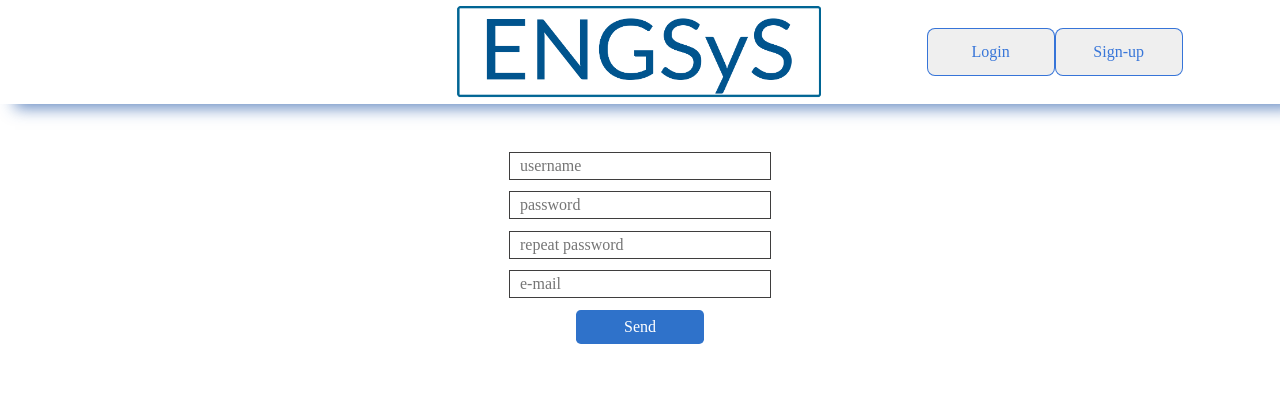
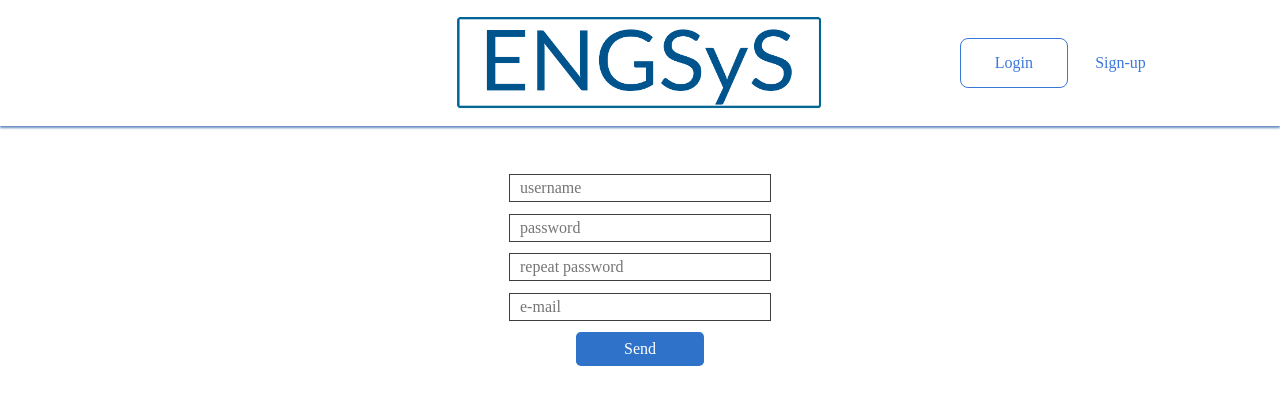
Before and after one commit to execion/sentence-front-end, a React (Create React App) app: page /signup in a window 1280 px wide. Shown: the top 404 px of the page. Built offline with nearby package versions, Linux system fonts and the light colour scheme.

Commit message:
adding styled-components

```diff
--- a/package.json
+++ b/package.json
@@ -15,6 +15,7 @@
     "redux": "^4.0.5",
     "redux-thunk": "^2.3.0",
     "shufflr": "^2.0.10",
+    "styled-components": "^5.2.1",
     "uuid": "^8.3.1",
     "web-vitals": "^0.2.4"
   },
--- a/src/header/Header.jsx
+++ b/src/header/Header.jsx
@@ -1,23 +1,51 @@
 import React from 'react'
 import { connect } from 'react-redux';
-import './css/Header.css';
+import styled from 'styled-components';
 import Logined from './Logined';
 import NoLogined from './NoLogined';
 
+
+const HeaderContainer = styled.header`
+    display: grid;
+    grid-template-columns: repeat(3, 1fr);
+    align-items: center;
+    box-shadow: 0px 2px 2px rgba(37, 89, 167, 0.699);
+    padding: .7rem 0;
+`;
+
+const Img = styled.img`
+    width: 24rem;
+    height: 6.5rem;
+`;
+
+const Nav = styled.nav`
+    display: flex;
+    align-items: center;
+    justify-content: space-between;
+    grid-column: 3;
+    width: 50%;
+    margin: 0 auto;
+`;
+const Logo = styled.div`
+    display: flex;
+    justify-content: center;
+    grid-column: 2;
+`;
+
 const Header = ({logined, username}) => {
     return (
-        <header className="header">
-            <div className="logo">
-                <img src="./img/logo.png" alt="logo"/>
-            </div>
+        <HeaderContainer className="header">
+            <Logo>
+                <Img src="./img/logo.png" alt="logo"/>
+            </Logo>
 
-            <div className="nav">
+            <Nav>
                 {
                     logined? <Logined username={username}/> : <NoLogined />
                 }
 
-            </div>
-        </header>
+            </Nav>
+        </HeaderContainer>
     );
 }
 
--- a/src/header/Logined.jsx
+++ b/src/header/Logined.jsx
@@ -1,9 +1,35 @@
 import React from 'react'
+import styled from 'styled-components';
+
+const User = styled.button`
+    display: flex;
+    justify-content: center;
+    text-transform: capitalize;
+    align-items: center;
+    border: none;
+    border-bottom: 1px solid rgba(19, 93, 212, 0.836);
+    background-color: white;
+    font-weight: 500;
+    font-size: 1.2rem;
+    width: 8rem;
+    height: 3rem;
+    color:  rgba(19, 93, 212, 0.836);
+
+    :hover{
+        padding: 0 6rem;
+        margin-left: -2rem;
+    }
+    ::after {
+        content: ">";
+        position: relative;
+        left: 1rem;
+    }
+`;
 
 const Logined = ({username}) => {
     return (
         <>
-            <button className="button-login">{` ${username} >`}</button>
+            <User>{`${username}`}</User>
         </>
     );
 }
--- a/src/header/NoLogined.jsx
+++ b/src/header/NoLogined.jsx
@@ -1,15 +1,32 @@
 import React from 'react'
 import { Link } from 'react-router-dom';
+import styled from 'styled-components';
+
+const Button = styled.button`
+    display: flex;
+    align-items: center;
+    justify-content: center;
+    text-decoration: none;
+    width: 8rem;
+    height: 3rem;
+    border-radius: .5rem;
+`;
+
+const Login = styled(Button)`
+    border: 1px solid rgba(19, 93, 212, 0.836);
+    color:  rgba(19, 93, 212, 0.836);
+`;
+
+const Signup = styled(Button)`
+    color:  rgba(19, 93, 212, 0.836);
+    border: none;
+`;
 
 const NoLogined = () => {
     return (
         <>
-            <Link to="/">
-                <button className="button-login">Login</button>
-            </Link>
-            <Link to="/signup">
-                <button className="button-signup">Sign-up</button>
-            </Link>
+            <Login as={Link} to="/">Login</Login>
+            <Signup as={Link} to="/signup">Sign-up</Signup>
         </>
     );
 }
--- a/src/header/css/Header.css
+++ /dev/null
@@ -1,38 +0,0 @@
-.header {
-    display: grid;
-    grid-template-columns: repeat(3, 1fr);
-    align-items: center;
-}
-.header {
-    box-shadow: 15px 4px 15px rgba(37, 89, 167, 0.699);
-}
-.logo {
-    display: flex;
-    justify-content: center;
-    grid-column: 2;
-}
-.logo img {
-    width: 24rem;
-    height: 6.5rem;
-}
-
-.header .nav {
-    grid-column: 3;
-}
-
-.nav {
-    display: flex;
-    align-items: center;
-    justify-content: center;
-}
-.nav .button-signup {
-    margin-right: 1.5rem;
-}
-.button-signup, .button-login {
-    display: inline-block;
-    width: 8rem;
-    height: 3rem;
-    border: 1px solid rgba(19, 93, 212, 0.836);
-    color:  rgba(19, 93, 212, 0.836);
-    border-radius: .5rem;
-}
```
Also changed, not shown: 2 other files (tests, documents, lock files or other folders).
